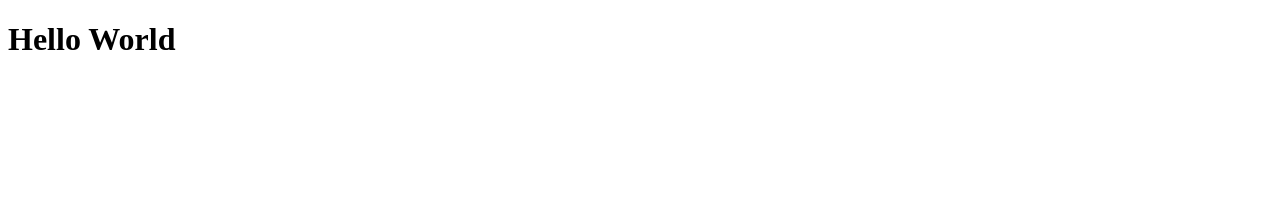
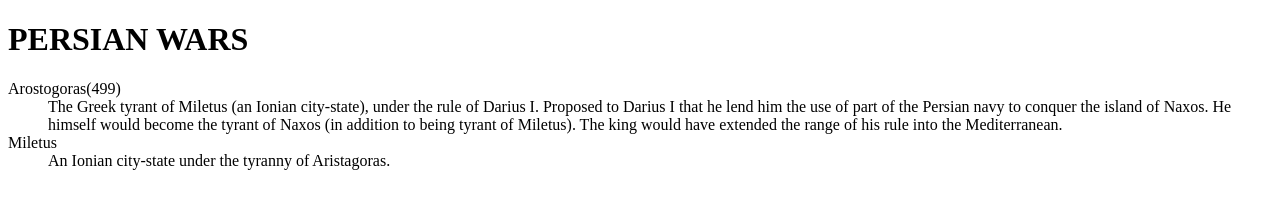
Before and after one commit to RenYuanXue/RenYuanXue.github.io, a plain HTML site: page index.html in a window 1280 px wide. Drawn offline with Linux system fonts and the light colour scheme.

Commit message:
try use this webpage as my CLAS 201 review sheet

```diff
--- a/index.html
+++ b/index.html
@@ -5,6 +5,12 @@
   <title>Peter Xue's Personal Webpage</title>
 </head>
 <body>
-  <h1>Hello World</h1>
+  <h1>PERSIAN WARS</h1>
+  <dl>
+    <dt>Arostogoras(499)</dt>
+    <dd>The Greek tyrant of Miletus (an Ionian city-state), under the rule of Darius I. Proposed to Darius I that he lend him the use of part of the Persian navy to conquer the island of Naxos. He himself would become the tyrant of Naxos (in addition to being tyrant of Miletus). The king would have extended the range of his rule into the Mediterranean.</dd>
+    <dt>Miletus</dt>
+    <dd>An Ionian city-state under the tyranny of Aristagoras.</dd>
+  </dl>
 </body>
 </html>
```
